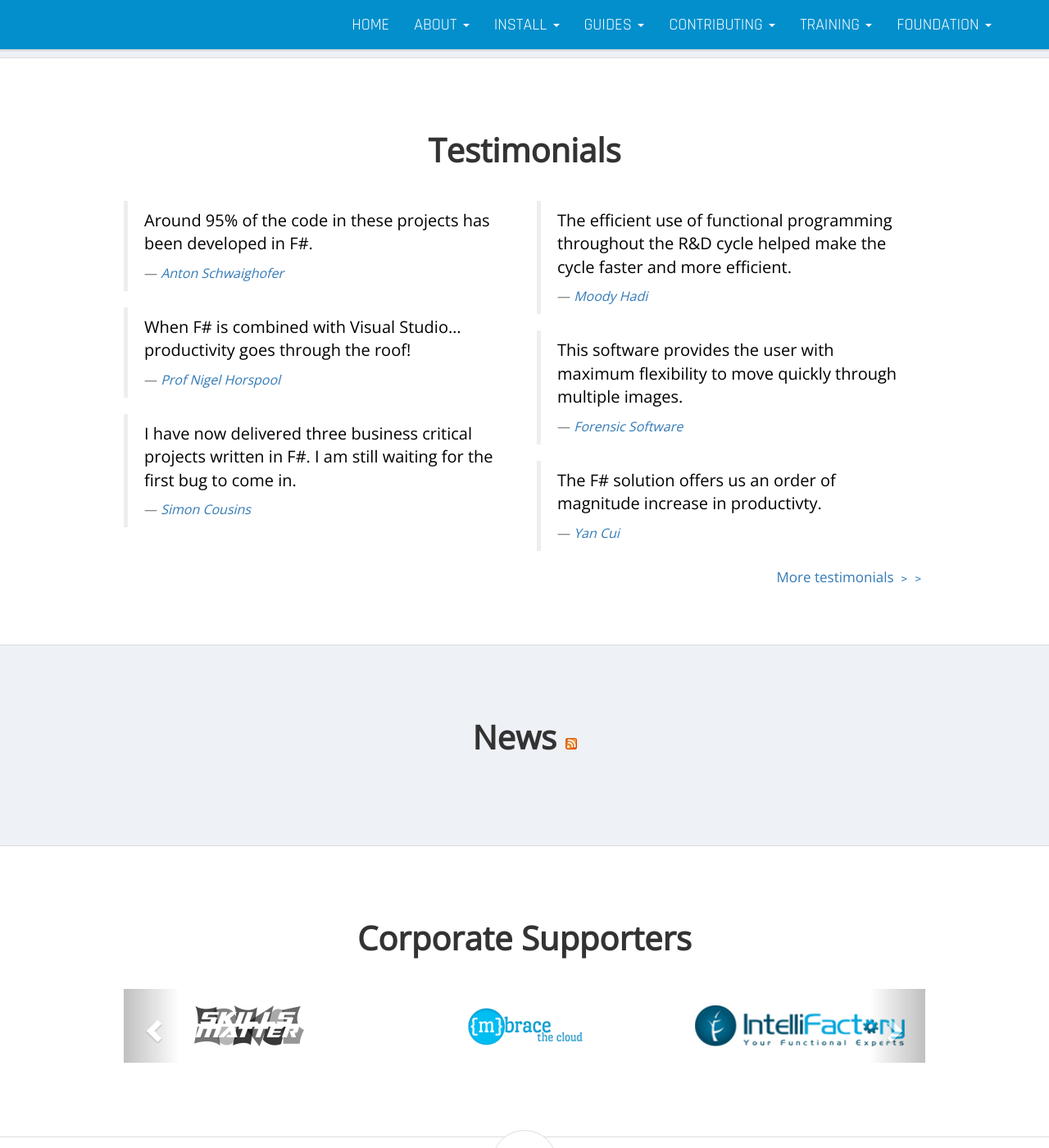
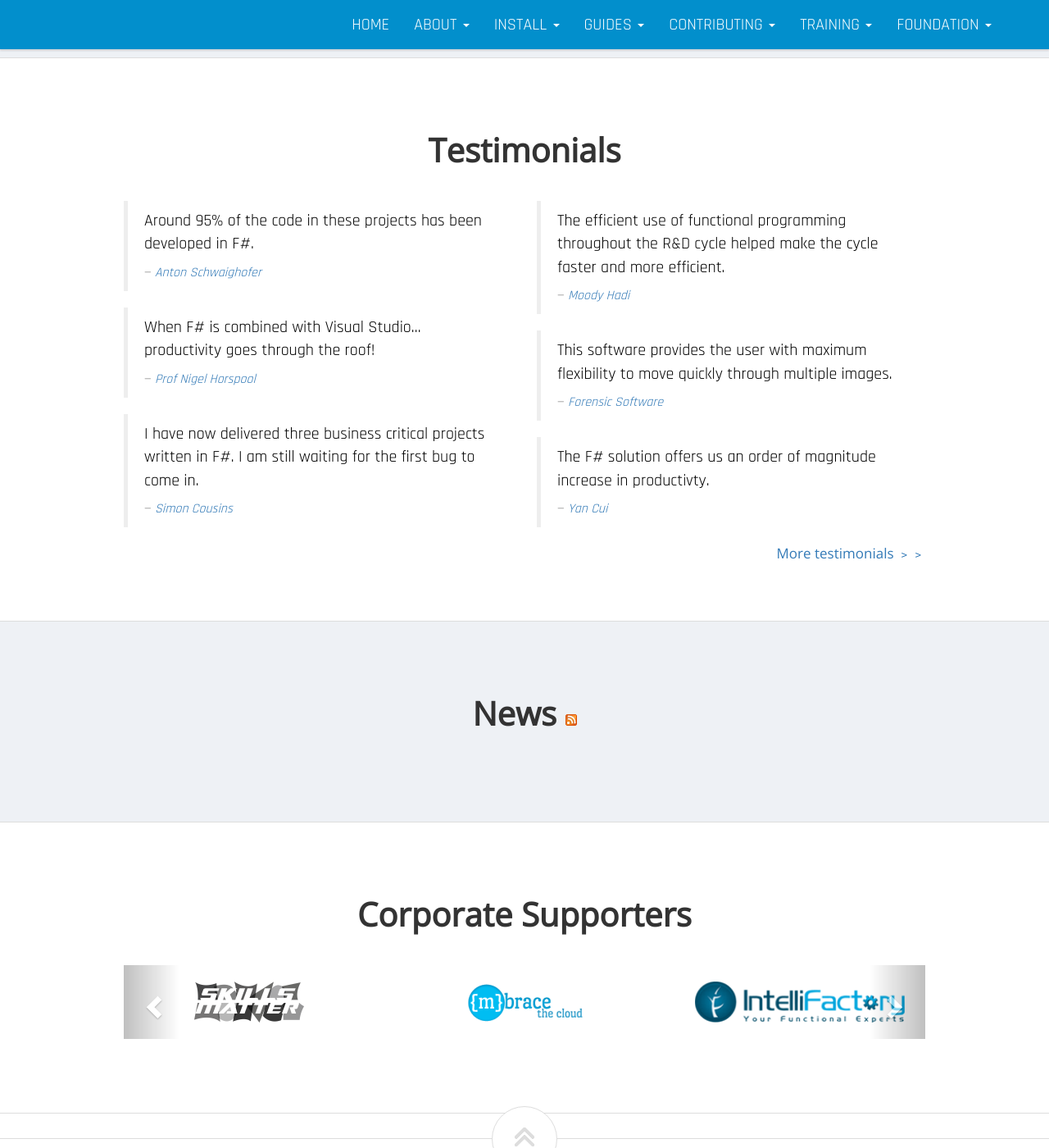
Before and after one commit to fsharp/fsharp.org, a Jekyll site: the page index.html, which Jekyll copies as it is, in a window 1280 px wide and 1400 px high, scrolled down 1256 px. Shown: the whole window at 82% size. Built offline with Jekyll 4.4.1, drawn with Linux system fonts in a browser that asks for light colours; nearby versions of some CDN libraries.

```diff
--- a/css/main.css
+++ b/css/main.css
@@ -21,6 +21,7 @@
 
 .dropdown-menu, blockquote {
     font-size: 20px;
+    font-family: 'Rajdhani', sans-serif;
 }
 
 h3 {
```
